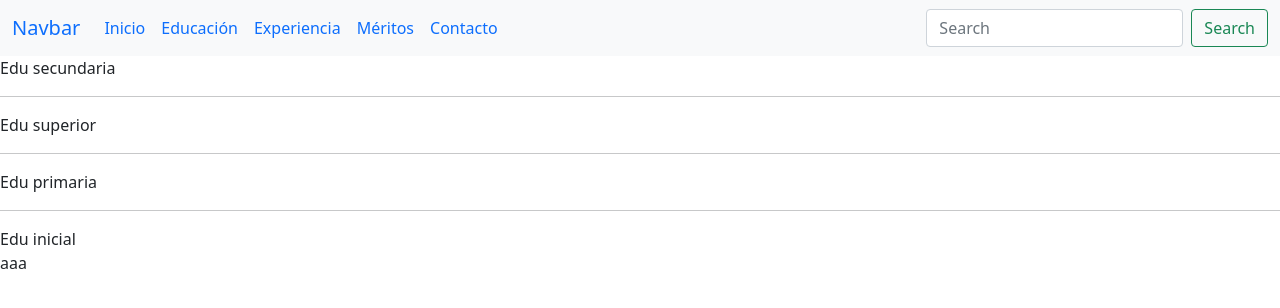
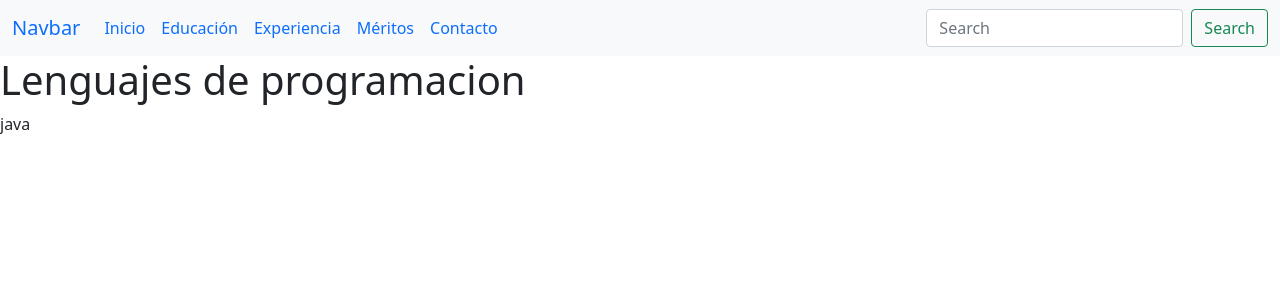
Before and after one commit to TMPixel/CorreccionTaller, a plain HTML site: page educacion.html in a window 1280 px wide. Drawn offline with nearby package versions, Linux system fonts and the light colour scheme.

Commit message:
Se agrego exp de lenguajes de programacion

```diff
--- a/educacion.html
+++ b/educacion.html
@@ -47,21 +47,13 @@
 
        </section>
        <section>
-        Edu secundaria
+         <h1>Lenguajes de programacion
+
+        </h1>
+        <p>
+          java
+        </p>
        </section>
-       <hr>
-       <section>
-        Edu superior
-       </section>
-       <hr>
-       <section>
-       Edu primaria
-       </section>
-       <hr>
-       <section>
-       Edu inicial
-       </section>
-       aaa
 
     </body>
 
```
